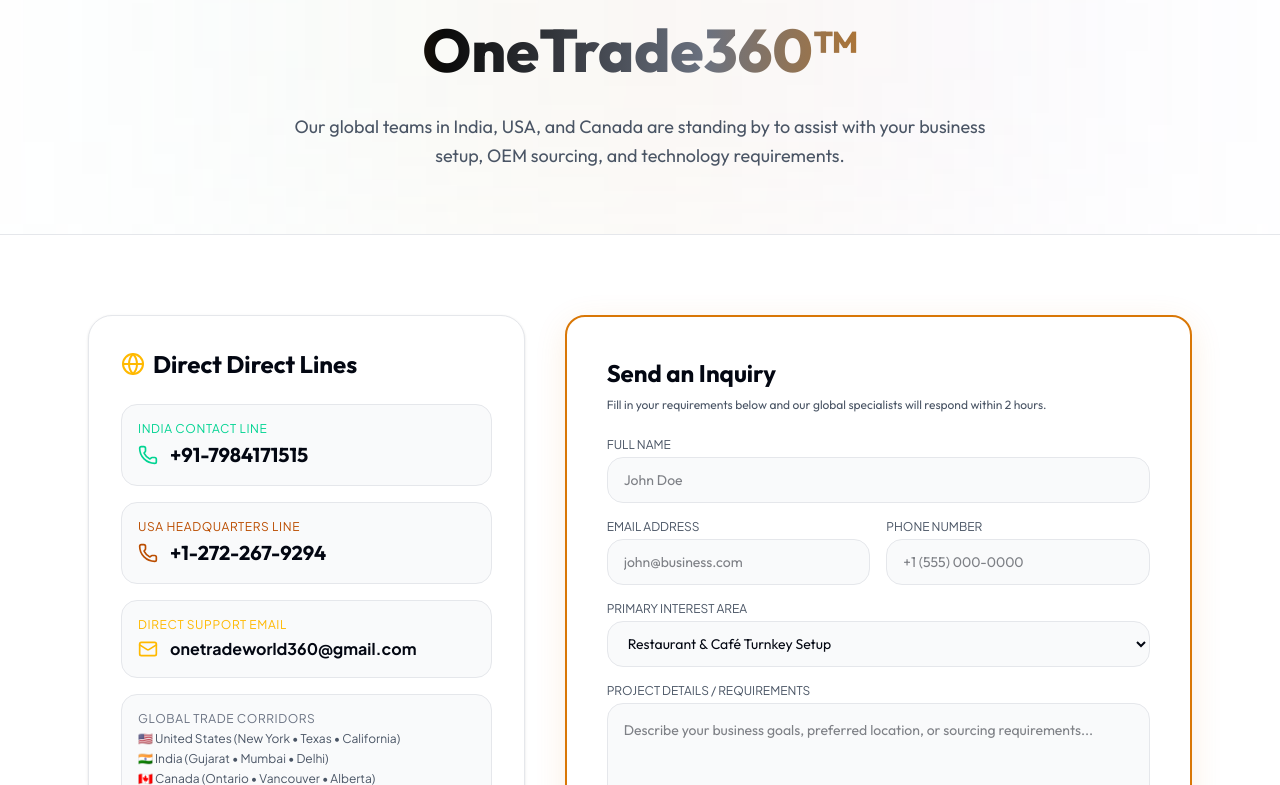
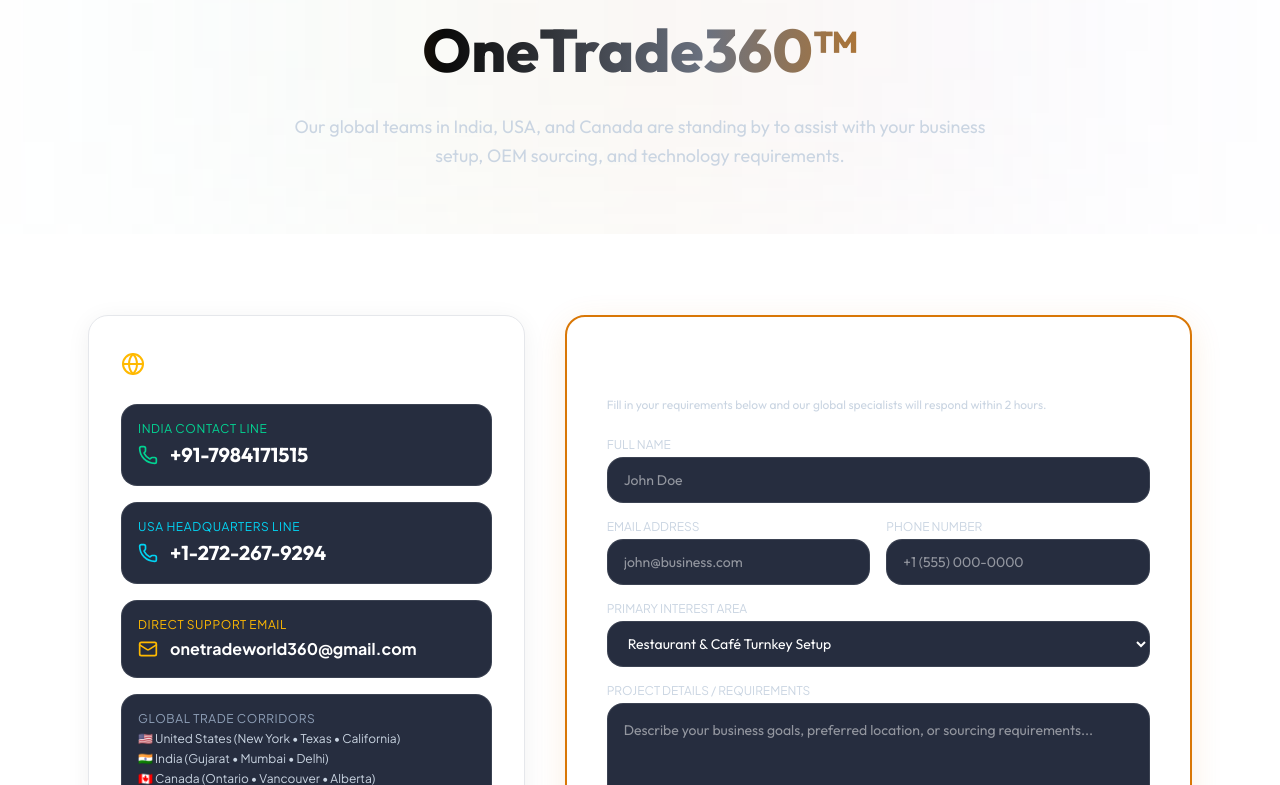
Before and after one commit to fdimond423-del/onetrade360-website, a React (Vite) app: page /contact in a window 1280 px wide. Shown: the part 475-1260 px from the top of the page. Built offline with nearby package versions, Linux system fonts and the light colour scheme.

Commit message:
fix: safely fix colors and hero layout without corrupting unicode characters

```diff
--- a/src/pages/contact.tsx
+++ b/src/pages/contact.tsx
@@ -41,19 +41,19 @@
       </div>
 
       {/* Hero Header */}
-      <section className="relative py-16 border-b border-gray-200 overflow-hidden">
+      <section className="relative py-16 border-b border-white/10 overflow-hidden">
         <div className="absolute top-1/2 left-1/2 -translate-x-1/2 -translate-y-1/2 w-[800px] h-[400px] bg-gradient-to-r from-cyan-500/10 via-amber-500/10 to-indigo-500/10 blur-[160px] pointer-events-none" />
         <div className="container mx-auto px-4 sm:px-6 relative z-10 text-center max-w-3xl">
-          <div className="inline-flex items-center gap-2 px-4 py-1.5 rounded-full bg-cyan-400/10 border border-cyan-400/30 text-amber-700 text-xs font-mono font-semibold uppercase tracking-wider mb-6">
+          <div className="inline-flex items-center gap-2 px-4 py-1.5 rounded-full bg-cyan-400/10 border border-cyan-400/30 text-cyan-400 text-xs font-mono font-semibold uppercase tracking-wider mb-6">
             <MessageSquare className="w-4 h-4 text-amber-400" />
             Direct Global Support
           </div>
 
-          <h1 className="text-4xl sm:text-6xl font-serif font-extrabold text-gray-950 mb-6 leading-tight">
+          <h1 className="text-4xl sm:text-6xl font-serif font-extrabold text-white mb-6 leading-tight">
             Connect With <span className="shimmer-text">OneTrade360™</span>
           </h1>
 
-          <p className="text-lg text-gray-600 font-light leading-relaxed">
+          <p className="text-lg text-slate-300 font-light leading-relaxed">
             Our global teams in India, USA, and Canada are standing by to assist with your business setup, OEM sourcing, and technology requirements.
           </p>
         </div>
@@ -66,44 +66,44 @@
 
             {/* Left Contact Cards */}
             <div className="lg:col-span-5 space-y-6">
-              <div className="bg-white border border-gray-200 shadow-sm rounded-2xl rounded-3xl p-8 space-y-6">
-                <h3 className="text-2xl font-serif font-bold text-gray-950 flex items-center gap-2">
+              <div className="glass-card-cyber rounded-3xl p-8 space-y-6">
+                <h3 className="text-2xl font-serif font-bold text-white flex items-center gap-2">
                   <Globe className="w-6 h-6 text-amber-400" />
                   Direct Direct Lines
                 </h3>
 
                 <div className="space-y-4">
                   {/* India Line */}
-                  <div className="p-4 rounded-2xl bg-gray-50 border border-gray-200 hover:border-emerald-400/50 transition-colors">
+                  <div className="p-4 rounded-2xl bg-slate-900/90 border border-white/10 hover:border-emerald-400/50 transition-colors">
                     <div className="text-xs font-mono text-emerald-400 uppercase tracking-wider mb-1">India Contact Line</div>
-                    <div className="text-xl font-bold text-gray-950 font-serif flex items-center gap-3">
+                    <div className="text-xl font-bold text-white font-serif flex items-center gap-3">
                       <Phone className="w-5 h-5 text-emerald-400 shrink-0" />
                       +91-7984171515
                     </div>
                   </div>
 
                   {/* USA Line */}
-                  <div className="p-4 rounded-2xl bg-gray-50 border border-gray-200 hover:border-cyan-400/50 transition-colors">
-                    <div className="text-xs font-mono text-amber-700 uppercase tracking-wider mb-1">USA Headquarters Line</div>
-                    <div className="text-xl font-bold text-gray-950 font-serif flex items-center gap-3">
-                      <Phone className="w-5 h-5 text-amber-700 shrink-0" />
+                  <div className="p-4 rounded-2xl bg-slate-900/90 border border-white/10 hover:border-cyan-400/50 transition-colors">
+                    <div className="text-xs font-mono text-cyan-400 uppercase tracking-wider mb-1">USA Headquarters Line</div>
+                    <div className="text-xl font-bold text-white font-serif flex items-center gap-3">
+                      <Phone className="w-5 h-5 text-cyan-400 shrink-0" />
                       +1-272-267-9294
                     </div>
                   </div>
 
                   {/* Email */}
-                  <div className="p-4 rounded-2xl bg-gray-50 border border-gray-200 hover:border-amber-400/50 transition-colors">
+                  <div className="p-4 rounded-2xl bg-slate-900/90 border border-white/10 hover:border-amber-400/50 transition-colors">
                     <div className="text-xs font-mono text-amber-400 uppercase tracking-wider mb-1">Direct Support Email</div>
-                    <div className="text-base font-bold text-gray-950 font-mono flex items-center gap-3 truncate">
+                    <div className="text-base font-bold text-white font-mono flex items-center gap-3 truncate">
                       <Mail className="w-5 h-5 text-amber-400 shrink-0" />
                       onetradeworld360@gmail.com
                     </div>
                   </div>
 
                   {/* Corridors */}
-                  <div className="p-4 rounded-2xl bg-gray-50 border border-gray-200">
-                    <div className="text-xs font-mono text-gray-500 uppercase tracking-wider mb-1">Global Trade Corridors</div>
-                    <div className="text-xs text-gray-600 font-mono space-y-1">
+                  <div className="p-4 rounded-2xl bg-slate-900/90 border border-white/10">
+                    <div className="text-xs font-mono text-slate-400 uppercase tracking-wider mb-1">Global Trade Corridors</div>
+                    <div className="text-xs text-slate-300 font-mono space-y-1">
                       <div>🇺🇸 United States (New York • Texas • California)</div>
                       <div>🇮🇳 India (Gujarat • Mumbai • Delhi)</div>
                       <div>🇨🇦 Canada (Ontario • Vancouver • Alberta)</div>
@@ -116,64 +116,64 @@
             {/* Right Interactive Inquiry Form */}
             <div className="lg:col-span-7">
               <div className="glass-card-gold rounded-3xl p-8 sm:p-10 relative overflow-hidden">
-                <h3 className="text-2xl font-serif font-bold text-gray-950 mb-2">Send an Inquiry</h3>
-                <p className="text-xs text-gray-600 mb-6 font-light">Fill in your requirements below and our global specialists will respond within 2 hours.</p>
+                <h3 className="text-2xl font-serif font-bold text-white mb-2">Send an Inquiry</h3>
+                <p className="text-xs text-slate-300 mb-6 font-light">Fill in your requirements below and our global specialists will respond within 2 hours.</p>
 
                 {submitted ? (
                   <div className="py-16 text-center space-y-4">
                     <div className="w-16 h-16 bg-emerald-400/20 text-emerald-400 border border-emerald-400/50 rounded-full flex items-center justify-center mx-auto animate-bounce">
                       <CheckCircle2 className="w-10 h-10" />
                     </div>
-                    <h4 className="text-2xl font-serif font-bold text-gray-950">Inquiry Received Successfully!</h4>
-                    <p className="text-gray-600 text-sm max-w-md mx-auto">
+                    <h4 className="text-2xl font-serif font-bold text-white">Inquiry Received Successfully!</h4>
+                    <p className="text-slate-300 text-sm max-w-md mx-auto">
                       Thank you for connecting with OneTrade360™. Your dedicated account manager will call or email you shortly.
                     </p>
                   </div>
                 ) : (
                   <form onSubmit={handleSubmit} className="space-y-4">
                     <div>
-                      <label className="block text-xs font-mono text-gray-600 uppercase mb-1">Full Name</label>
+                      <label className="block text-xs font-mono text-slate-300 uppercase mb-1">Full Name</label>
                       <input
                         type="text"
                         required
                         placeholder="John Doe"
                         value={formData.name}
                         onChange={(e) => setFormData({ ...formData, name: e.target.value })}
-                        className="w-full bg-gray-50 border border-gray-200 rounded-xl px-4 py-3 text-sm text-gray-950 focus:outline-none focus:border-cyan-400 transition-colors"
+                        className="w-full bg-slate-900/90 border border-white/10 rounded-xl px-4 py-3 text-sm text-white focus:outline-none focus:border-cyan-400 transition-colors"
                       />
                     </div>
 
                     <div className="grid sm:grid-cols-2 gap-4">
                       <div>
-                        <label className="block text-xs font-mono text-gray-600 uppercase mb-1">Email Address</label>
+                        <label className="block text-xs font-mono text-slate-300 uppercase mb-1">Email Address</label>
                         <input
                           type="email"
                           required
                           placeholder="john@business.com"
                           value={formData.email}
                           onChange={(e) => setFormData({ ...formData, email: e.target.value })}
-                          className="w-full bg-gray-50 border border-gray-200 rounded-xl px-4 py-3 text-sm text-gray-950 focus:outline-none focus:border-cyan-400 transition-colors"
+                          className="w-full bg-slate-900/90 border border-white/10 rounded-xl px-4 py-3 text-sm text-white focus:outline-none focus:border-cyan-400 transition-colors"
                         />
                       </div>
                       <div>
-                        <label className="block text-xs font-mono text-gray-600 uppercase mb-1">Phone Number</label>
+                        <label className="block text-xs font-mono text-slate-300 uppercase mb-1">Phone Number</label>
                         <input
                           type="tel"
                           required
                           placeholder="+1 (555) 000-0000"
                           value={formData.phone}
                           onChange={(e) => setFormData({ ...formData, phone: e.target.value })}
-                          className="w-full bg-gray-50 border border-gray-200 rounded-xl px-4 py-3 text-sm text-gray-950 focus:outline-none focus:border-cyan-400 transition-colors"
+                          className="w-full bg-slate-900/90 border border-white/10 rounded-xl px-4 py-3 text-sm text-white focus:outline-none focus:border-cyan-400 transition-colors"
                         />
                       </div>
                     </div>
 
                     <div>
-                      <label className="block text-xs font-mono text-gray-600 uppercase mb-1">Primary Interest Area</label>
+                      <label className="block text-xs font-mono text-slate-300 uppercase mb-1">Primary Interest Area</label>
                       <select
                         value={formData.interest}
                         onChange={(e) => setFormData({ ...formData, interest: e.target.value })}
-                        className="w-full bg-gray-50 border border-gray-200 rounded-xl px-4 py-3 text-sm text-gray-950 focus:outline-none focus:border-cyan-400 transition-colors"
+                        className="w-full bg-slate-900/90 border border-white/10 rounded-xl px-4 py-3 text-sm text-white focus:outline-none focus:border-cyan-400 transition-colors"
                       >
                         <option value="Restaurant & Café Solutions">Restaurant & Café Turnkey Setup</option>
                         <option value="Convenience Store Solutions">Convenience Store & Gas Station Solutions</option>
@@ -187,17 +187,17 @@
                     </div>
 
                     <div>
-                      <label className="block text-xs font-mono text-gray-600 uppercase mb-1">Project Details / Requirements</label>
+                      <label className="block text-xs font-mono text-slate-300 uppercase mb-1">Project Details / Requirements</label>
                       <textarea
                         rows={4}
                         placeholder="Describe your business goals, preferred location, or sourcing requirements..."
                         value={formData.message}
                         onChange={(e) => setFormData({ ...formData, message: e.target.value })}
-                        className="w-full bg-gray-50 border border-gray-200 rounded-xl p-4 text-sm text-gray-950 focus:outline-none focus:border-cyan-400 transition-colors"
+                        className="w-full bg-slate-900/90 border border-white/10 rounded-xl p-4 text-sm text-white focus:outline-none focus:border-cyan-400 transition-colors"
                       />
                     </div>
 
-                    <Button type="submit" className="w-full h-14 bg-gradient-to-r from-amber-400 to-amber-500 text-slate-950 font-bold text-base clip-diagonal shadow-[0_0_25px_rgba(245,183,0,0.35)]">
+                    <Button type="submit" className="w-full h-14 bg-gradient-to-r from-amber-400 via-amber-500 to-cyan-500 text-slate-950 font-bold text-base clip-diagonal shadow-[0_0_25px_rgba(245,183,0,0.35)]">
                       Submit Inquiry Now
                       <Send className="ml-2 w-5 h-5" />
                     </Button>
```
Also changed, not shown: src/pages/about.tsx (+11 -10 lines), src/pages/home.tsx (+17 -23 lines), src/pages/network.tsx (+27 -27 lines).
